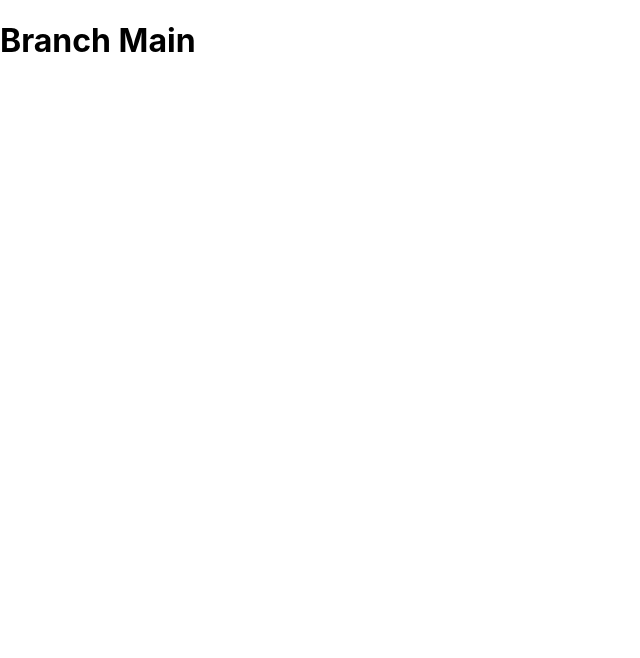
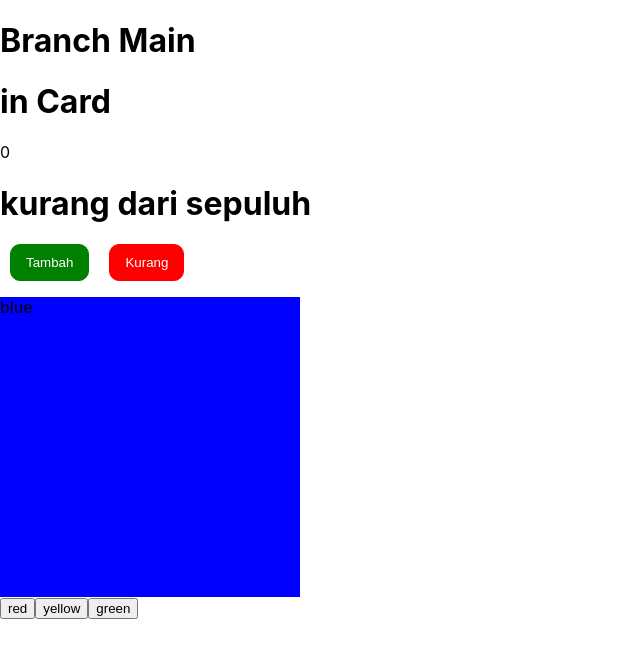
Before and after one commit to larsalfarabi/React-Abi, a React (Create React App) app: page / in a window 1280 px wide. Shown: the top 658 px of the page, without its empty margins (0-640 px from the left). Built offline with nearby package versions, Linux system fonts and the light colour scheme.

Commit message:
remedial

```diff
--- a/src/App.js
+++ b/src/App.js
@@ -1,13 +1,19 @@
 // import logo from './logo.svg';
 
 import React from "react";
-import "./style/style.css"
-
+import "./style/style.css";
+import Card from "./card";
+import Warna from "./warna";
 
 export default function App() {
+  let [count, setCount] = React.useState(0);
+  let [warna, setwarna] = React.useState("blue");
+
   return (
     <React.Fragment>
       <h1>Branch Main</h1>
+      <Card count={count} setCount={setCount} />
+      <Warna warna={warna} setwarna={setwarna} />
     </React.Fragment>
   );
 }
--- /dev/null
+++ b/src/card.jsx
@@ -0,0 +1,19 @@
+import React from "react";
+
+export default function Card({ count, setCount }) {
+  const handleTambah = () => {
+    setCount(count + 1);
+  };
+  const handleKurang = () => {
+    setCount (count - 1)
+  };
+  return (
+    <React.Fragment>
+      <h1>in Card</h1>
+      {count}
+      <h1>{count > 10 ? "lebih dari sepuluh" : "kurang dari sepuluh"}</h1>
+      <button onClick={handleTambah} className="button1">Tambah</button>
+      <button onClick={handleKurang} className="button2">Kurang</button>
+    </React.Fragment>
+  );
+}
--- a/src/style/style.css
+++ b/src/style/style.css
@@ -0,0 +1,21 @@
+.button1{
+    padding: 10px 15px;
+    margin: 0px 10px;
+    border-radius: 10px;
+    border: 1px solid green ;
+    background-color: green;
+    color: white;
+}
+.button2{
+    padding: 10px 15px;
+    margin: 0px 10px;
+    border-radius: 10px;
+    border: 1px solid red;
+    background-color: red;
+    color: white;
+}
+.kotak{
+    width: 100px;
+    height: 100px;
+    /* background-color: blue; */
+}
--- /dev/null
+++ b/src/warna.jsx
@@ -0,0 +1,24 @@
+import React from "react";
+
+export default function Warna({warna, setWarna}) {
+  const handleMerah = () => {
+    setWarna("red");
+  };
+  const handleHijau = () => {
+    console.log('hijau')
+    setWarna("green");
+  };
+  const handleKuning = () => {
+    setWarna("yellow");
+  };
+  return (
+      <div>
+        <div style={{ backgroundColor: warna, width: 300, height: 300 }}>
+          <p>{warna}</p>
+        </div>
+        <button onClick={handleMerah}>red</button>
+        <button onClick={handleKuning}>yellow</button>
+        <button onClick={handleHijau}>green</button>
+      </div>
+  );
+}
```
